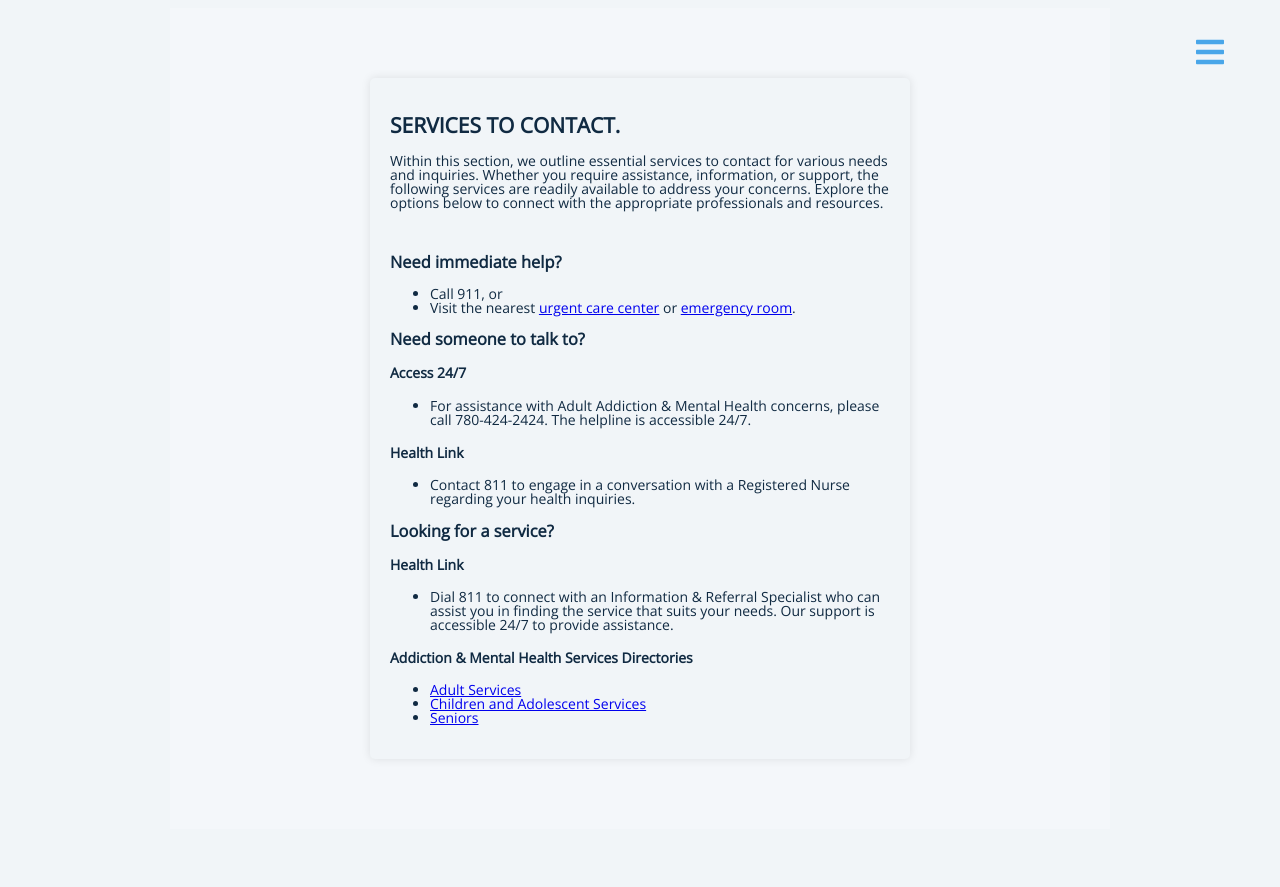
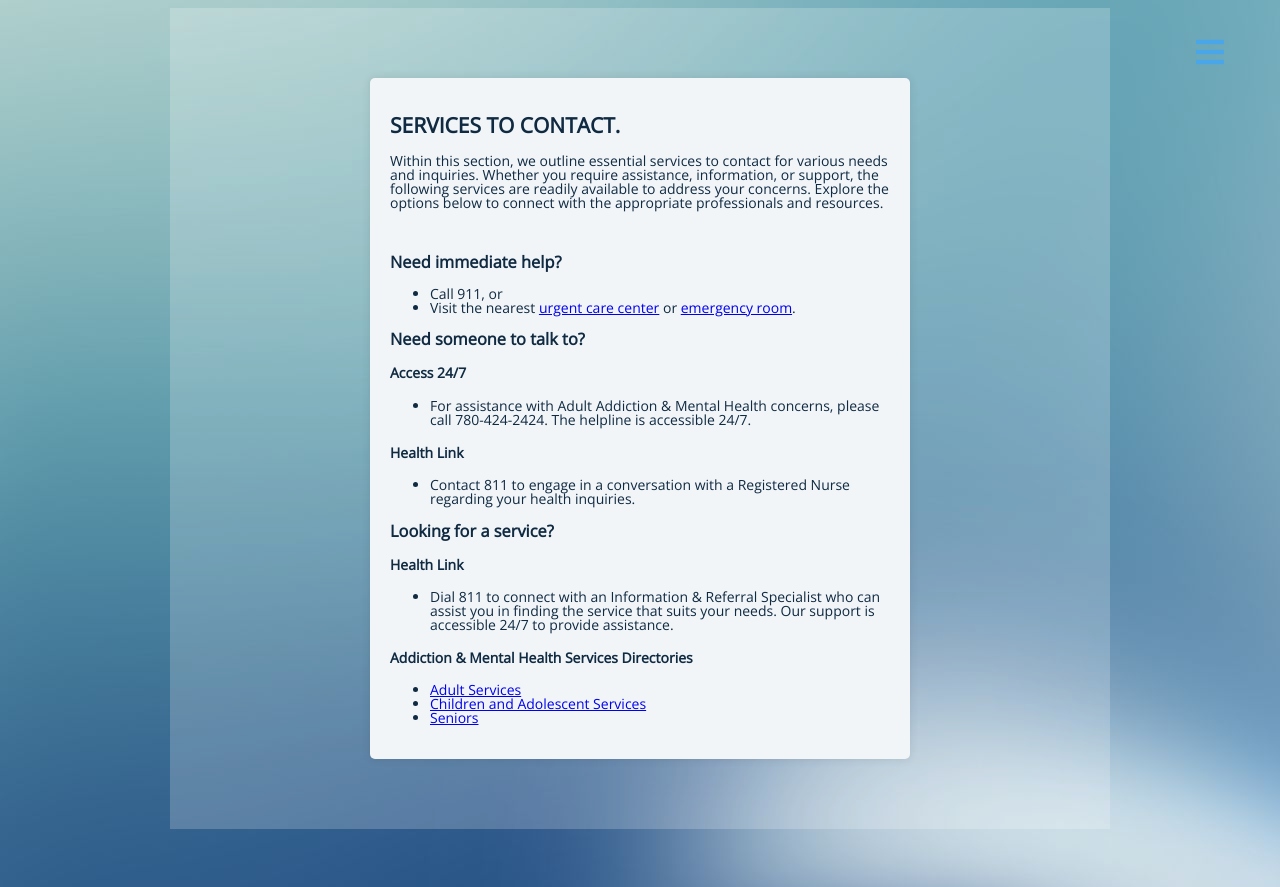
Before and after one commit to RishiR297/hackED2024, a Flask app: page /contact in a window 1280 px wide. Run offline with Flask 3, Linux system fonts and the light colour scheme; some libraries are stand-ins or nearby versions.

Commit message:
lets gooooo

```diff
--- a/accesible_mental_health/static/css/contact.css
+++ b/accesible_mental_health/static/css/contact.css
@@ -60,6 +60,7 @@ body {
     line-height: 1;
     font-size: 0.875rem;
     padding-bottom: 50px;
+    background-image: url(bg.jpg);
   }
 
   form {
@@ -117,7 +118,7 @@ body {
 
 .dropdown-content a {
   color: black;
-    padding: 6px 8px; /* Reduced padding */
+  padding: 10px 10px;
   font-size: 0.8rem; /* Reduced font size */
   text-decoration: none;
   display: block;
@@ -131,8 +132,8 @@ body {
 .dropdown-content {
   display: none;
   position: absolute;
-    background:  var(--clr-primary-10);
-    min-width: 200px; /* Adjust this if needed */
+  background: var(--clr-primary-10);
+  /* min-width: 200px; Adjust this if needed */
   box-shadow: 0px 8px 16px 0px rgba(0, 0, 0, 0.2);
   z-index: 1;
   right: 0;
--- a/accesible_mental_health/static/css/help.css
+++ b/accesible_mental_health/static/css/help.css
@@ -10,6 +10,7 @@ body, h1, h2, p, ul, li {
 body {
     font-family: Arial, sans-serif;
     background-color: #f2f2f2;
+    background-image: url(bg.jpg);
 }
 
 /* Style header */
--- a/accesible_mental_health/static/css/login.css
+++ b/accesible_mental_health/static/css/login.css
@@ -6,6 +6,7 @@ body {
     align-items: center;
     justify-content: center;
     height: 100vh;
+    background-image: url(bg.jpg);
 }
 
 h2 {
--- a/accesible_mental_health/static/css/signup.css
+++ b/accesible_mental_health/static/css/signup.css
@@ -52,6 +52,7 @@ button {
     width: 100%;
     margin-top: 17px;
     transition: transform 0.46s ease;
+    background-image: url(bg.jpg);
 }
 
 button:hover {
--- a/accesible_mental_health/static/css/survey.css
+++ b/accesible_mental_health/static/css/survey.css
@@ -59,6 +59,7 @@ body {
   line-height: 1;
   font-size: 0.875rem;
   padding-bottom: 50px;
+  background-image: url(bg.jpg);
 }
 form {
     width: 60vw;
--- a/accesible_mental_health/templates/calendar.html
+++ b/accesible_mental_health/templates/calendar.html
@@ -15,6 +15,7 @@
       align-items: center;
       justify-content: center;
       height: 100vh;
+      background-image: url(bg.jpg);
     }
 
     h1 {
```
Also changed, not shown: accesible_mental_health/static/css/appointments.css (+4 -3 lines), accesible_mental_health/static/css/newhome.css (+6 -7 lines). Lines whose indentation alone changed are shown as unchanged.
